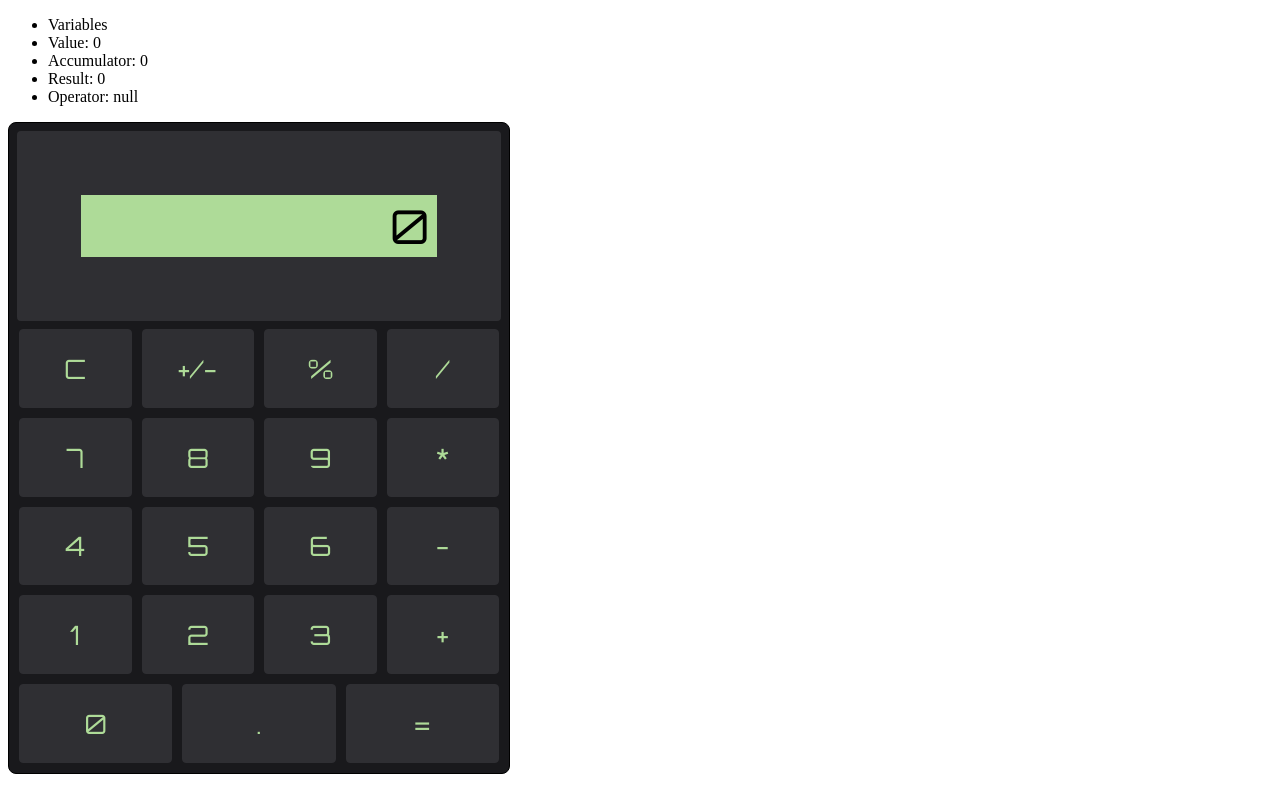
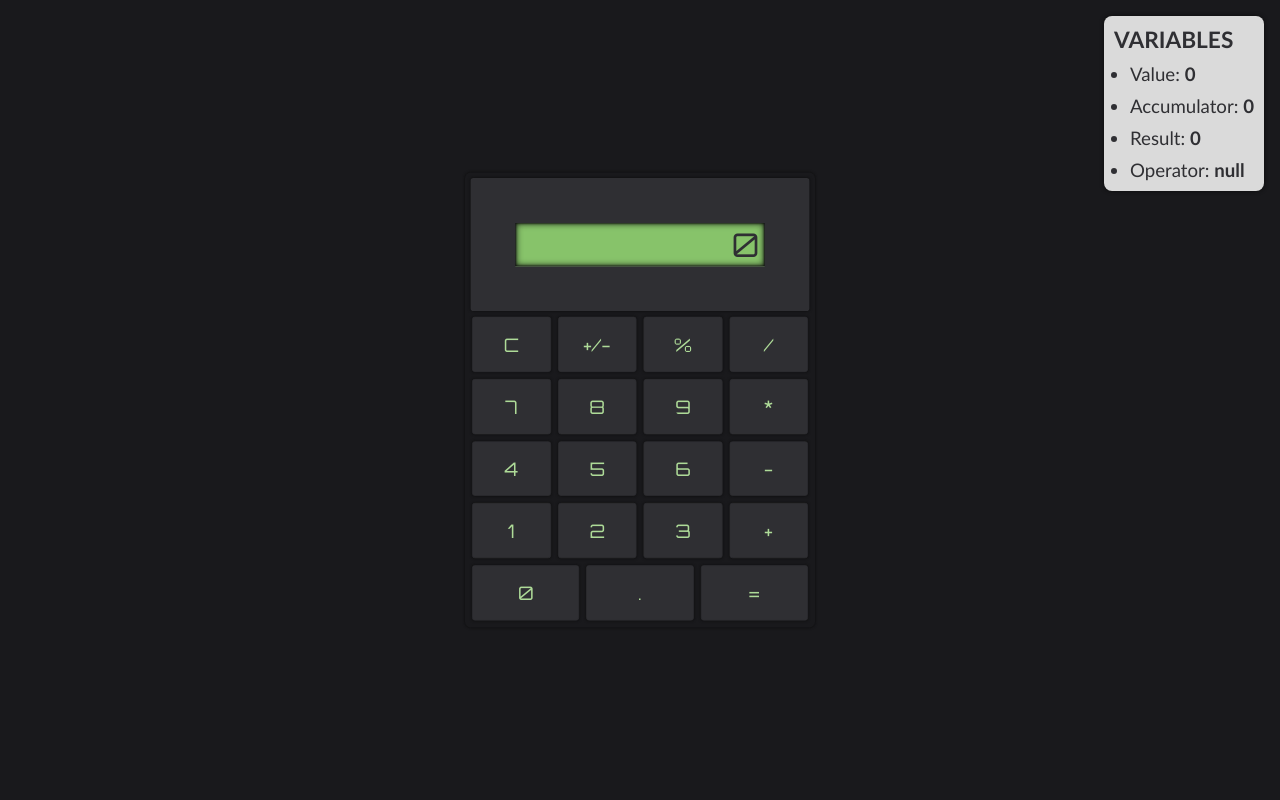
Before and after one commit to diogoizele/js-vanilla-calculator, a website: page index.html in a window 1280 px wide. Drawn offline with Linux system fonts and the light colour scheme.

Commit message:
feat: create style ✨

```diff
--- a/styles/core.css
+++ b/styles/core.css
@@ -1,15 +1,75 @@
+* {
+  margin: 0;
+  padding: 0;
+  box-sizing: border-box;
+}
+
+body {
+  height: 100vh;
+  width: 100%;
+
+  display: flex;
+  align-items: center;
+  justify-content: center;
+
+  background-color: #19191c;
+
+  position: relative;
+}
+
+.variables {
+  position: absolute;
+  top: 1rem;
+  right: 1rem;
+
+  display: flex;
+  flex-direction: column;
+  gap: 10px;
+
+  padding: 10px;
+
+  background-color: #dadada;
+  border-radius: 8px;
+  box-shadow: 0 0 4px #0b0b0b;
+
+  font-family: "Gill Sans", "Gill Sans MT", Calibri, "Trebuchet MS", sans-serif;
+
+  z-index: 1;
+}
+
+.variables__title {
+  list-style: none;
+  font-weight: 700;
+  text-transform: uppercase;
+  font-size: 17pt;
+  color: #2f2f33;
+}
+
+.variables__item {
+  margin-left: 16px;
+
+  font-size: 14pt;
+  color: #2f2f33;
+}
+
+.variables__item > span {
+  font-weight: 700;
+}
+
 .container {
   width: 500px;
   height: 650px;
 
-  border: 1px solid;
+  /* border: 1px solid; */
   border-radius: 8px;
+  box-shadow: 0 0 4px #0b0b0b;
 
   background-color: #19191c;
   overflow: hidden;
 
   display: flex;
   flex-direction: column;
+  transform: scale(0.7);
 }
 
 .display {
@@ -21,7 +81,8 @@
   border-radius: 4px;
   border: 64px solid #2f2f33;
 
-  background-color: #aedb98;
+  background-color: #87c36a;
+  color: #2f2f33;
 
   font-family: "Orbitron", sans-serif;
   font-size: 35pt;
@@ -33,6 +94,9 @@
   padding: 0 8px;
 
   overflow: hidden;
+
+  box-shadow: 0 0 4px #0b0b0b, inset 0 0 10px #0b0b0b, inset 0 0 4px #0b0b0b,
+    inset 0 0 2px #0b0b0b;
 }
 
 .controls {
@@ -59,6 +123,7 @@
 
   border: 1px solid #2f2f33;
   border-radius: 4px;
+  box-shadow: 0 0 4px #0b0b0b;
 
   background-color: #2f2f33;
 
@@ -75,11 +140,17 @@
 }
 
 .btn:hover {
-  background-color: #aedb98;
-  color: #2f2f33;
+  background-color: #3d3d41;
+  box-shadow: 0 0 10px #0b0b0b;
 }
 
 .btn-active {
   background-color: #aedb98;
   color: #2f2f33;
 }
+
+@media (max-width: 980px) {
+  .container {
+    transform: scale(0.6);
+  }
+}
```
